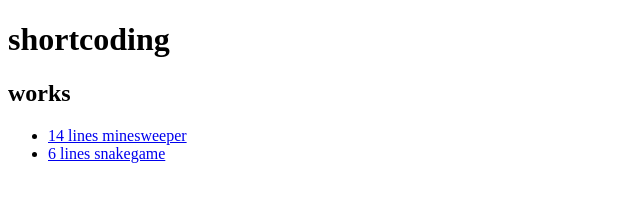
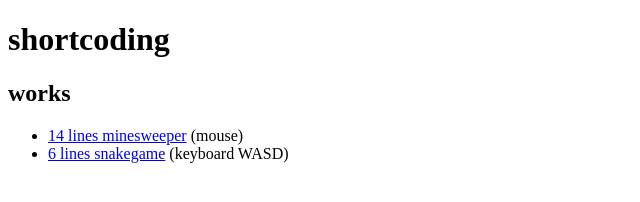
Before and after one commit to nagtkk/shortcoding, a plain HTML site: page docs/index.html in a window 1280 px wide. Shown: the whole page, without its empty margins (0-640 px from the left). Drawn offline with Linux system fonts and the light colour scheme.

Commit message:
Update index.html

```diff
--- a/docs/index.html
+++ b/docs/index.html
@@ -9,8 +9,8 @@
 
         <h2>works</h2>
         <ul>
-          <li><a href="minesweeper14.html">14 lines minesweeper</a>
-          <li><a href="snake6.html">6 lines snakegame</a>
+            <li><a href="minesweeper14.html">14 lines minesweeper</a> (mouse)</li>
+            <li><a href="snake6.html">6 lines snakegame</a> (keyboard WASD)</li>
         </ul>
     </body>
 </html>
```
